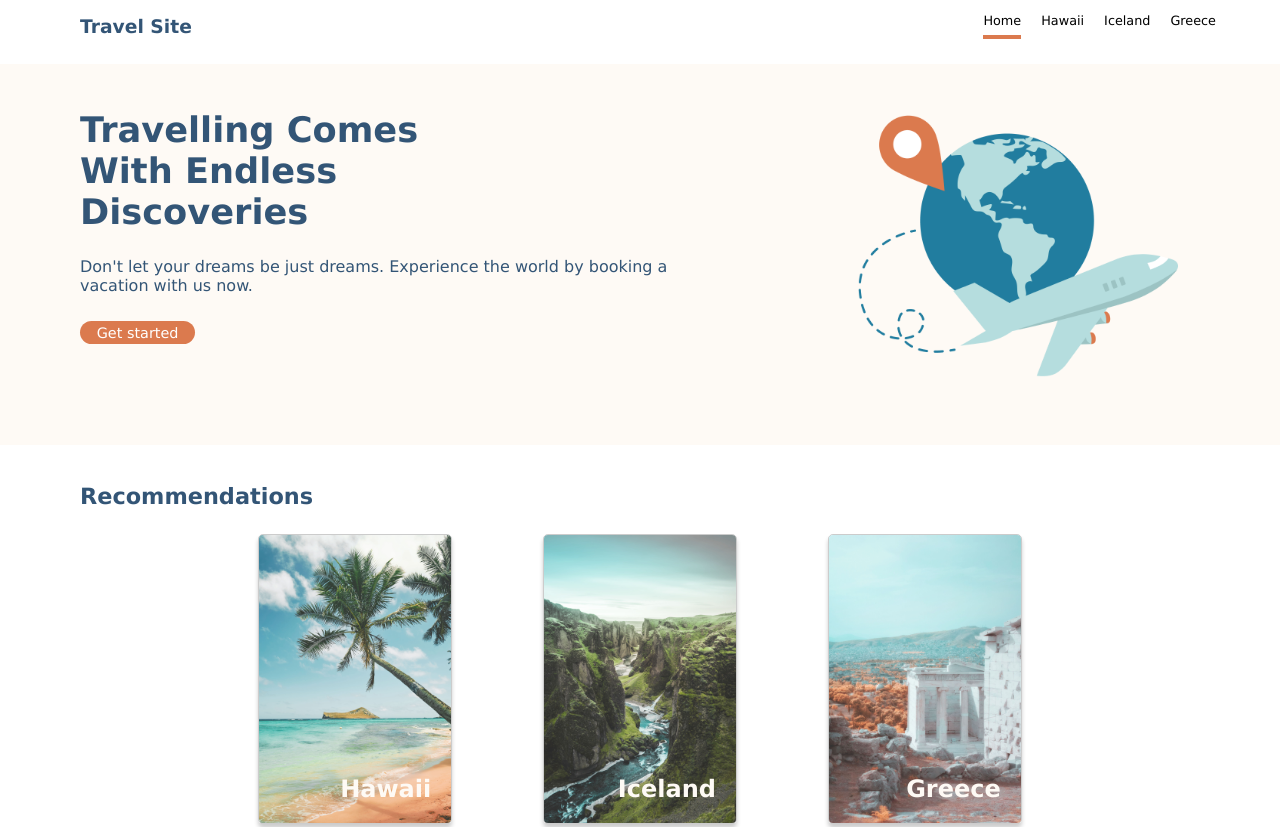
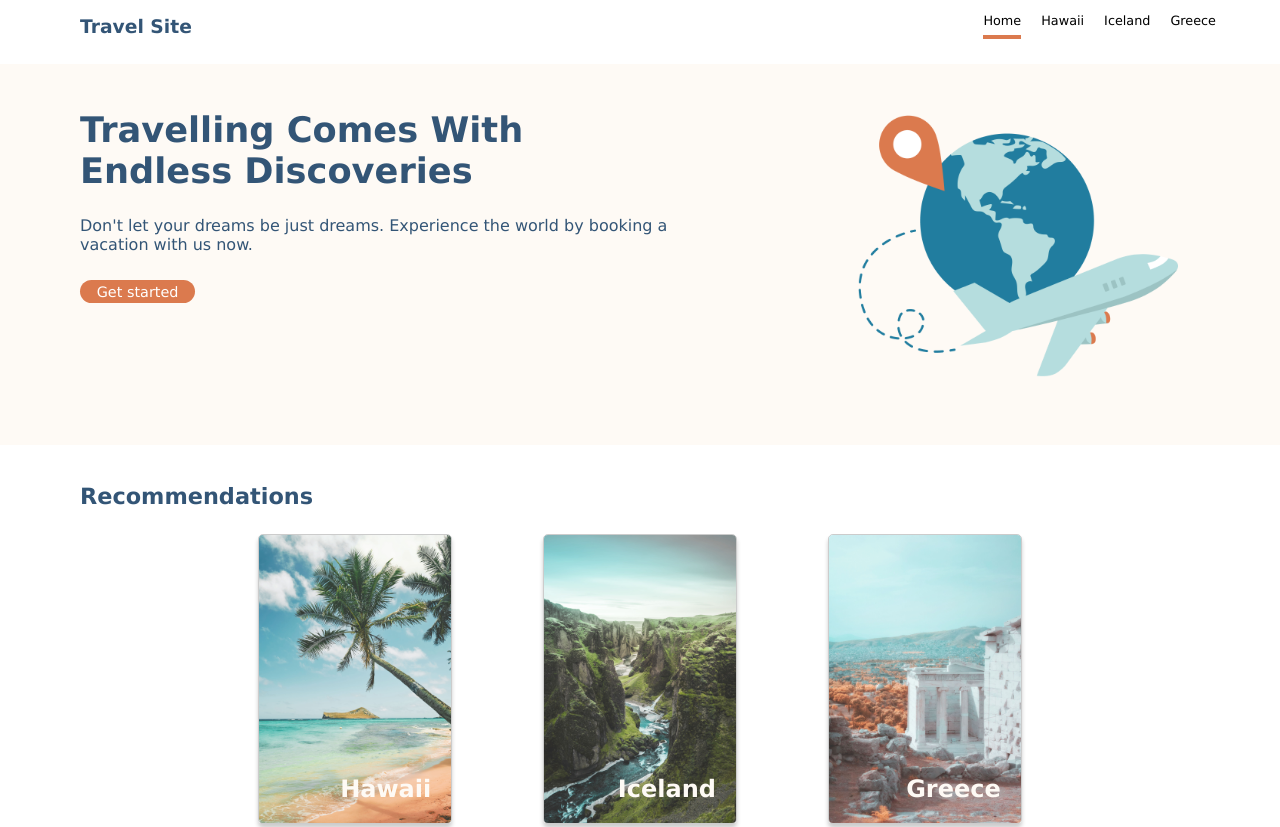
Before and after one commit to Samantha1047/samantha-sun-travelsite, a plain HTML site: page index.html in a window 1280 px wide. Shown: the top 827 px of the page. Drawn offline with Linux system fonts and the light colour scheme.

Commit message:
finished, adjust more based on google dev toggle tool, comment out max-width

```diff
--- a/css/global.css
+++ b/css/global.css
@@ -1,6 +1,7 @@
 *{
     font-family: Verdana;
-    max-width:1280px;
+    /* max-width:1280px; */
+    /* Idk why set max-width to 1280px shows different view compare to google dev toggle tool, I just adjust layouts based on dev tool  */
     margin:0;
     padding:0;
 }
--- a/css/main.css
+++ b/css/main.css
@@ -18,7 +18,6 @@
 
 .hero__description h2{
     font-size:2.2rem;
-    padding-right: 15vw;
 }
 
 .hero__description p{
```
